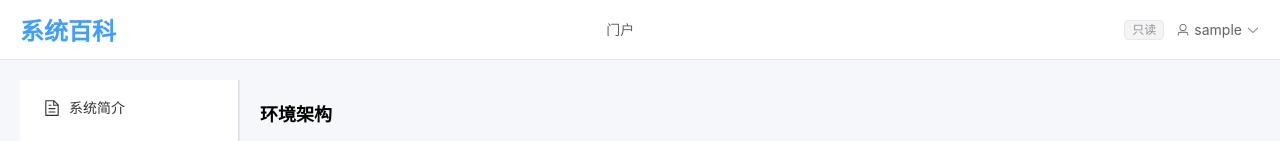
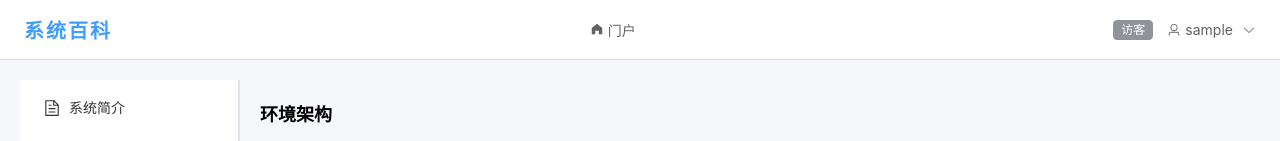
Before and after one commit to NBSmalltree/syswiki, a Vue app in the folder syswiki-frontend/: page /space/1/arch in a window 1280 px wide. Shown: the top 141 px of the page. Built offline with nearby package versions, Linux system fonts and the light colour scheme; no server answers; sample sign-in values are in the browser's storage.

Commit message:
面包屑优化

```diff
--- a/syswiki-frontend/src/App.vue
+++ b/syswiki-frontend/src/App.vue
@@ -5,32 +5,40 @@
   <el-container v-else class="app-layout">
     <el-header height="60px" class="app-header">
       <div class="header-left" @click="router.push('/portal')" style="cursor:pointer">
-        <h2 style="margin:0;color:#409eff">系统百科</h2>
+        <span class="logo-text">系统百科</span>
       </div>
       <div class="header-center">
-        <el-breadcrumb separator="/">
-          <el-breadcrumb-item :to="{ path: '/portal' }">门户</el-breadcrumb-item>
-          <el-breadcrumb-item v-if="spaceStore.currentSpace">
+        <el-breadcrumb separator-icon="ArrowRight" class="app-breadcrumb">
+          <el-breadcrumb-item :to="{ path: '/portal' }">
+            <el-icon style="margin-right:4px"><HomeFilled /></el-icon>门户
+          </el-breadcrumb-item>
+          <el-breadcrumb-item v-if="spaceStore.currentSystemName">
             {{ spaceStore.currentSystemName }}
           </el-breadcrumb-item>
         </el-breadcrumb>
       </div>
-      <div class="header-right" style="display:flex;align-items:center;gap:12px">
+      <div class="header-right">
         <template v-if="authStore.isLoggedIn">
-          <el-tag v-if="authStore.isAdmin" type="danger" size="small">管理员</el-tag>
-          <el-tag v-else-if="authStore.isEditor" type="primary" size="small">编辑者</el-tag>
-          <el-tag v-else type="info" size="small">只读</el-tag>
-          <el-dropdown @command="handleCommand">
-            <span style="cursor:pointer;display:flex;align-items:center;gap:4px">
+          <el-tag v-if="authStore.isAdmin" type="danger" size="small" effect="dark">超级管理员</el-tag>
+          <el-tag v-else-if="authStore.isEditor" type="primary" size="small" effect="dark">系统管理员</el-tag>
+          <el-tag v-else type="info" size="small" effect="dark">访客</el-tag>
+          <el-dropdown @command="handleCommand" trigger="click">
+            <span class="user-dropdown">
               <el-icon><User /></el-icon>
               {{ authStore.displayName }}
-              <el-icon><ArrowDown /></el-icon>
+              <el-icon class="el-icon--right"><ArrowDown /></el-icon>
             </span>
             <template #dropdown>
               <el-dropdown-menu>
-                <el-dropdown-item v-if="authStore.isAdmin" command="users">用户管理</el-dropdown-item>
-                <el-dropdown-item v-if="!authStore.isAdmin && authStore.isEditor" command="members">成员管理</el-dropdown-item>
-                <el-dropdown-item command="logout" divided>退出登录</el-dropdown-item>
+                <el-dropdown-item v-if="authStore.isAdmin" command="users">
+                  <el-icon><Setting /></el-icon>用户管理
+                </el-dropdown-item>
+                <el-dropdown-item v-if="!authStore.isAdmin && authStore.isEditor" command="members">
+                  <el-icon><UserFilled /></el-icon>成员管理
+                </el-dropdown-item>
+                <el-dropdown-item command="logout" divided>
+                  <el-icon><SwitchButton /></el-icon>退出登录
+                </el-dropdown-item>
               </el-dropdown-menu>
             </template>
           </el-dropdown>
@@ -44,7 +52,7 @@
 </template>
 
 <script setup lang="ts">
-import { computed } from 'vue'
+import { computed, watch } from 'vue'
 import { useRoute, useRouter } from 'vue-router'
 import { useSpaceStore } from '@/stores/space'
 import { useAuthStore } from '@/stores/auth'
@@ -55,6 +63,13 @@ const spaceStore = useSpaceStore()
 const authStore = useAuthStore()
 
 const isGuestRoute = computed(() => route.meta.guest === true)
+
+// 监听路由变化，离开系统空间时清空当前系统
+watch(() => route.path, (newPath) => {
+  if (!newPath.startsWith('/space/')) {
+    spaceStore.clearCurrentSpace()
+  }
+})
 
 const handleCommand = (cmd: string) => {
   if (cmd === 'logout') {
@@ -72,7 +87,25 @@ const handleCommand = (cmd: string) => {
 .app-layout { min-height: 100vh; }
 .app-header {
   display: flex; align-items: center; justify-content: space-between;
-  border-bottom: 1px solid #e4e7ed; background: #fff; padding: 0 20px;
+  border-bottom: 1px solid #dcdfe6; background: #fff; padding: 0 24px;
+  box-shadow: 0 1px 4px rgba(0,0,0,0.06);
 }
-.app-main { padding: 20px; background: #f5f7fa; min-height: calc(100vh - 60px); }
+.logo-text {
+  font-size: 20px; font-weight: 700; color: #409eff;
+  letter-spacing: 2px;
+}
+.app-breadcrumb {
+  font-size: 14px;
+}
+.header-right {
+  display: flex; align-items: center; gap: 14px;
+}
+.user-dropdown {
+  cursor: pointer; display: flex; align-items: center; gap: 4px;
+  font-size: 14px; color: #606266;
+}
+.user-dropdown:hover { color: #409eff; }
+.app-main {
+  padding: 20px; background: #f5f7fa; min-height: calc(100vh - 60px);
+}
 </style>
--- a/syswiki-frontend/src/stores/space.ts
+++ b/syswiki-frontend/src/stores/space.ts
@@ -27,5 +27,9 @@ export const useSpaceStore = defineStore('space', () => {
     } finally { loading.value = false }
   }
 
-  return { spaceList, currentSpace, loading, currentSystemId, currentSystemName, fetchSpaceList, fetchSpaceDetail }
+  function clearCurrentSpace() {
+    currentSpace.value = null
+  }
+
+  return { spaceList, currentSpace, loading, currentSystemId, currentSystemName, fetchSpaceList, fetchSpaceDetail, clearCurrentSpace }
 })
--- a/syswiki-frontend/src/views/admin/UserAdmin.vue
+++ b/syswiki-frontend/src/views/admin/UserAdmin.vue
@@ -76,7 +76,7 @@ const allSpaces = ref<any[]>([])
 const memberUserIds = ref<Set<string>>(new Set())
 
 const roleLabel = (role: string) => {
-  const map: Record<string, string> = { ADMIN: '管理员', EDITOR: '编辑者', VIEWER: '只读' }
+  const map: Record<string, string> = { ADMIN: '超级管理员', EDITOR: '系统管理员', VIEWER: '访客' }
   return map[role] || role
 }
 
```
